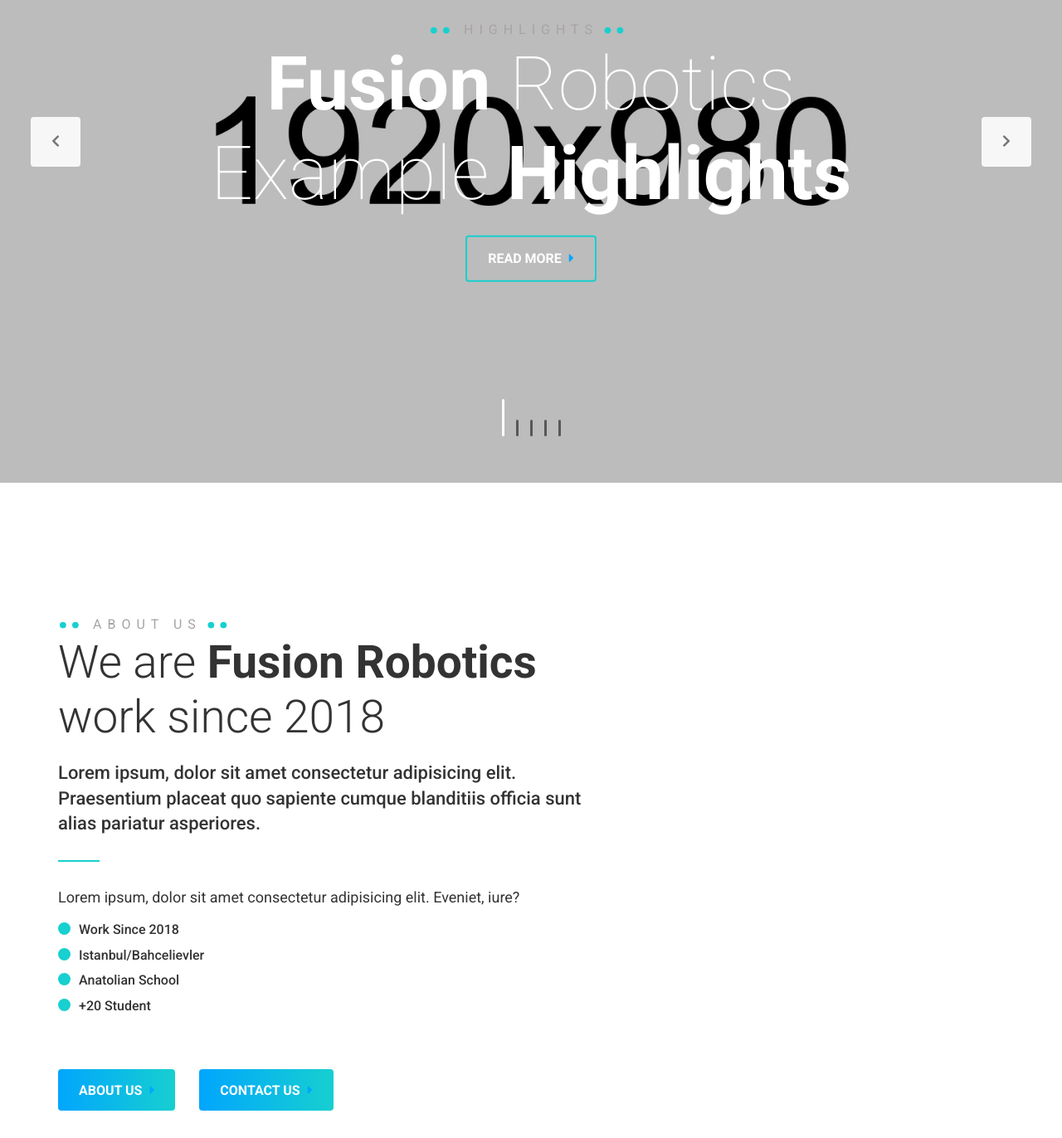
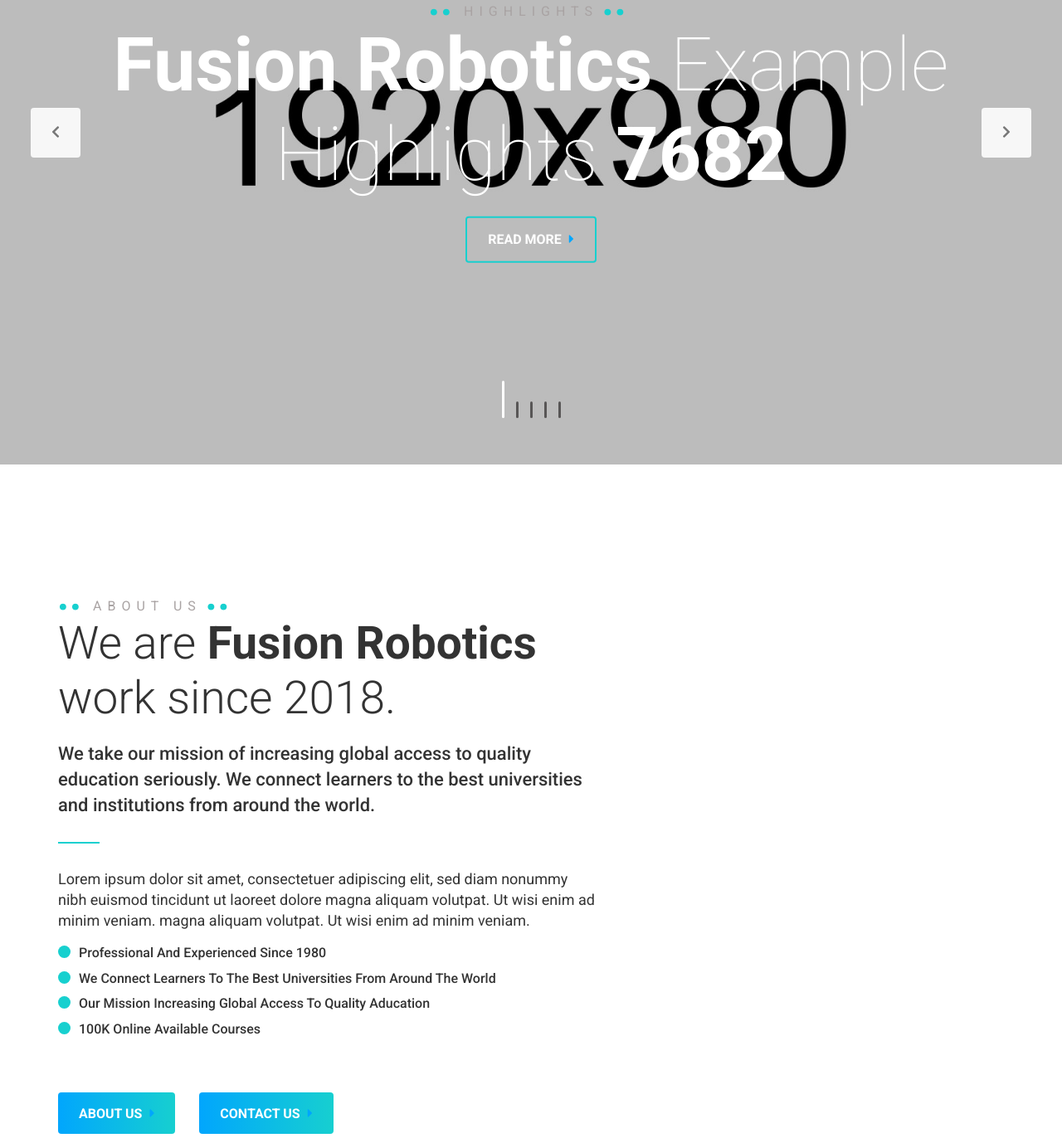
Before and after one commit to alksware/fusionrobotics-web, a plain HTML site: page index.html in a window 1280 px wide. Shown: the part 340-1712 px from the top of the page at 83% size. Drawn offline with Linux system fonts and the light colour scheme; some packages are replaced by stand-ins of ours.

Commit message:
deleted unused code line & add Read More Button

```diff
--- a/index.html
+++ b/index.html
@@ -53,6 +53,8 @@
 									</div>
 								</li>
 							</ul>
+							<ul class="lang-login">
+							</ul>
 						</div>
 						<!-- Collect the nav links, forms, and other content for toggling -->
 						<nav class="navbar-menu float-left">
@@ -76,6 +78,7 @@
  	<!-- Start of Header section
  		============================================= -->
 
+
 	<!-- Start of slider section
 		============================================= -->
 		<section id="slide" class="slider-section">
@@ -87,7 +90,26 @@
 								<span class="subtitle text-uppercase">Highlights</span>
 							</div>
 							<div class="layer-1-3">
-								<h2><span>Fusion </span>Robotics <br> Example <span>Highlights</span></h2>
+								<h2><span>Fusion Robotics</span> Example <br> Highlights <span>7682</span></h2>
+							</div>
+						</div>
+						<div class="layer-1-4">
+							<div id="course-btn">
+								<div class="genius-btn  text-center text-uppercase ul-li-block bold-font">
+									<a href="#">Read More <i class="fas fa-caret-right"></i></a>
+								</div>
+							</div>
+						</div>
+					</div>
+				</div>
+				<div  class="slider-area slider-bg-1 relative-position">
+					<div class="slider-text">
+						<div class="section-title mb20 headline text-center">
+							<div class="layer-1-1">
+								<span class="subtitle text-uppercase">Highlights</span>
+							</div>
+							<div class="layer-1-3">
+								<h2><span>Fusion Robotics</span> Example <br> Highlights <span>7682</span></h2>
 							</div>
 						</div>
 						<div class="layer-1-4">
@@ -107,27 +129,7 @@
 								<span class="subtitle text-uppercase">Highlights</span>
 							</div>
 							<div class="layer-1-3">
-								<h2><span>Fusion </span>Robotics <br> Example <span>Highlights</span></h2>
-							</div>
-						</div>
-						<div class="layer-1-4">
-							<div id="course-btn">
-								<div class="genius-btn  text-center text-uppercase ul-li-block bold-font">
-									<a href="#">Read More <i class="fas fa-caret-right"></i></a>
-								</div>
-							</div>
-						</div>
-					</div>
-				</div>
-
-				<div  class="slider-area slider-bg-1 relative-position">
-					<div class="slider-text">
-						<div class="section-title mb20 headline text-center">
-							<div class="layer-1-1">
-								<span class="subtitle text-uppercase">Highlights</span>
-							</div>
-							<div class="layer-1-3">
-								<h2><span>Fusion </span>Robotics <br> Example <span>Highlights</span></h2>
+								<h2><span>Fusion Robotics</span> Example <br> Highlights <span>7682</span></h2>
 							</div>
 						</div>
 						<div class="layer-1-4">
@@ -146,7 +148,7 @@
 								<span class="subtitle text-uppercase">Highlights</span>
 							</div>
 							<div class="layer-1-3">
-								<h2><span>Fusion </span>Robotics <br> Example <span>Highlights</span></h2>
+								<h2><span>Fusion Robotics</span> Example <br> Highlights <span>7682</span></h2>
 							</div>
 						</div>
 						<div class="layer-1-4">
@@ -165,7 +167,7 @@
 								<span class="subtitle text-uppercase">Highlights</span>
 							</div>
 							<div class="layer-1-3">
-								<h2><span>Fusion </span>Robotics <br> Example <span>Highlights</span></h2>
+								<h2><span>Fusion Robotics</span> Example <br> Highlights <span>7682</span></h2>
 							</div>
 						</div>
 						<div class="layer-1-4">
@@ -176,7 +178,6 @@
 							</div>
 						</div>
 					</div>
-				</div>v>
 				</div>
 			</div>
 		</section>
@@ -187,23 +188,27 @@
 		============================================= -->
 		<section id="about-us" class="about-us-section home-secound home-third">
 			<div class="container">
+				<div class="row">
+
+					</div>
 					<!-- /form -->
+
 					<div class="col-md-7">
 						<div class="about-us-text">
 							<div class="section-title relative-position mb20 headline text-left">
-								<span class="subtitle ml42 text-uppercase">About Us</span>
+								<span class="subtitle ml42 text-uppercase">ABOUT US</span>
 								<h2>We are <span>Fusion Robotics</span>
-								work since 2018</h2>
-								<p>Lorem ipsum, dolor sit amet consectetur adipisicing elit. Praesentium placeat quo sapiente cumque blanditiis officia sunt alias pariatur asperiores.</p>
+								work since 2018.</h2>
+								<p>We take our mission of increasing global access to quality education seriously. We connect learners to the best universities and institutions from around the world.</p>
 							</div>
 							<div class="about-content-text">
-								<p>Lorem ipsum, dolor sit amet consectetur adipisicing elit. Eveniet, iure?</p>
+								<p>Lorem ipsum dolor sit amet, consectetuer adipiscing elit, sed diam nonummy nibh euismod tincidunt ut laoreet dolore magna aliquam volutpat. Ut wisi enim ad minim veniam. magna aliquam volutpat. Ut wisi enim ad minim veniam.</p>
 								<div class="about-list mb65 ul-li-block">
 									<ul>
-										<li>Work Since 2018</li>
-										<li>Istanbul/Bahcelievler</li>
-										<li>Anatolian School</li>
-										<li>+20 Student</li>
+										<li>Professional And Experienced Since 1980</li>
+										<li>We Connect Learners To The Best  Universities From Around The World</li>
+										<li>Our Mission Increasing Global Access To Quality Aducation</li>
+										<li>100K Online Available Courses</li>
 									</ul>
 								</div>
 								<div class="about-btn">
@@ -211,7 +216,7 @@
 										<a href="#">About Us <i class="fas fa-caret-right"></i></a>
 									</div>
 									<div class="genius-btn gradient-bg text-center text-uppercase ul-li-block bold-font">
-										<a href="#">Contact us <i class="fas fa-caret-right"></i></a>
+										<a href="#">contact us <i class="fas fa-caret-right"></i></a>
 									</div>
 								</div>
 							</div>
@@ -248,7 +253,7 @@
 												<span>Lorem ipsum dolor sit amet consectuerer adipiscing elit set diam non nibh euismod tincidun laoreet.</span>
 											</div>
 											<div class="genius-btn gradient-bg text-center text-uppercase ul-li-block bold-font">
-												<a href="#">Read More<i class="fas fa-caret-right"></i></a>
+												<a href="#">Read More <i class="fas fa-caret-right"></i></a>
 											</div>
 										</div>
 									</div>
@@ -281,7 +286,6 @@
 										</div>
 									</div>
 								</div>
-								<!-- // extra-left-content -->
 						<!-- /col-sm-3 -->
 					</div><!-- /row -->
 				</div>
```
